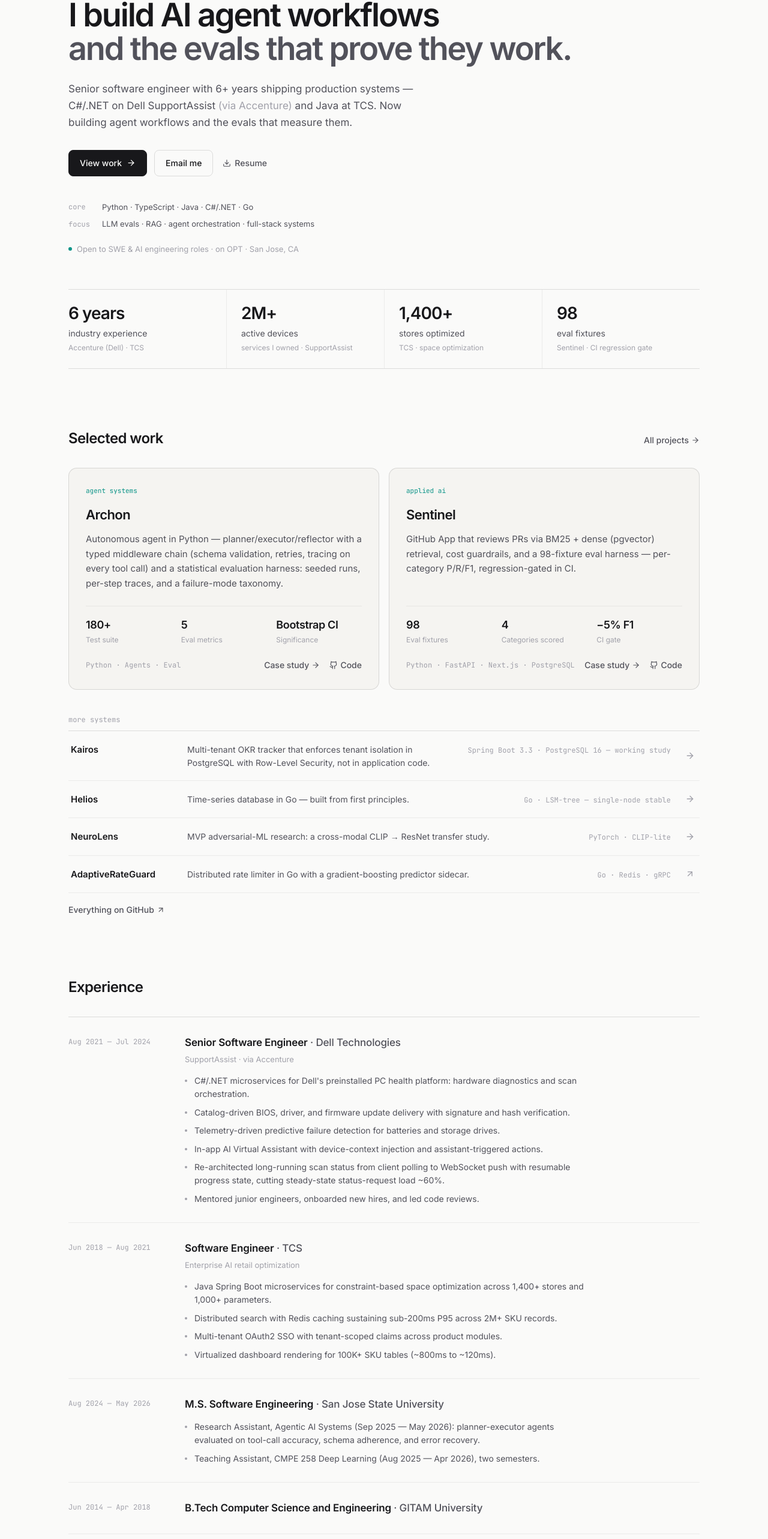
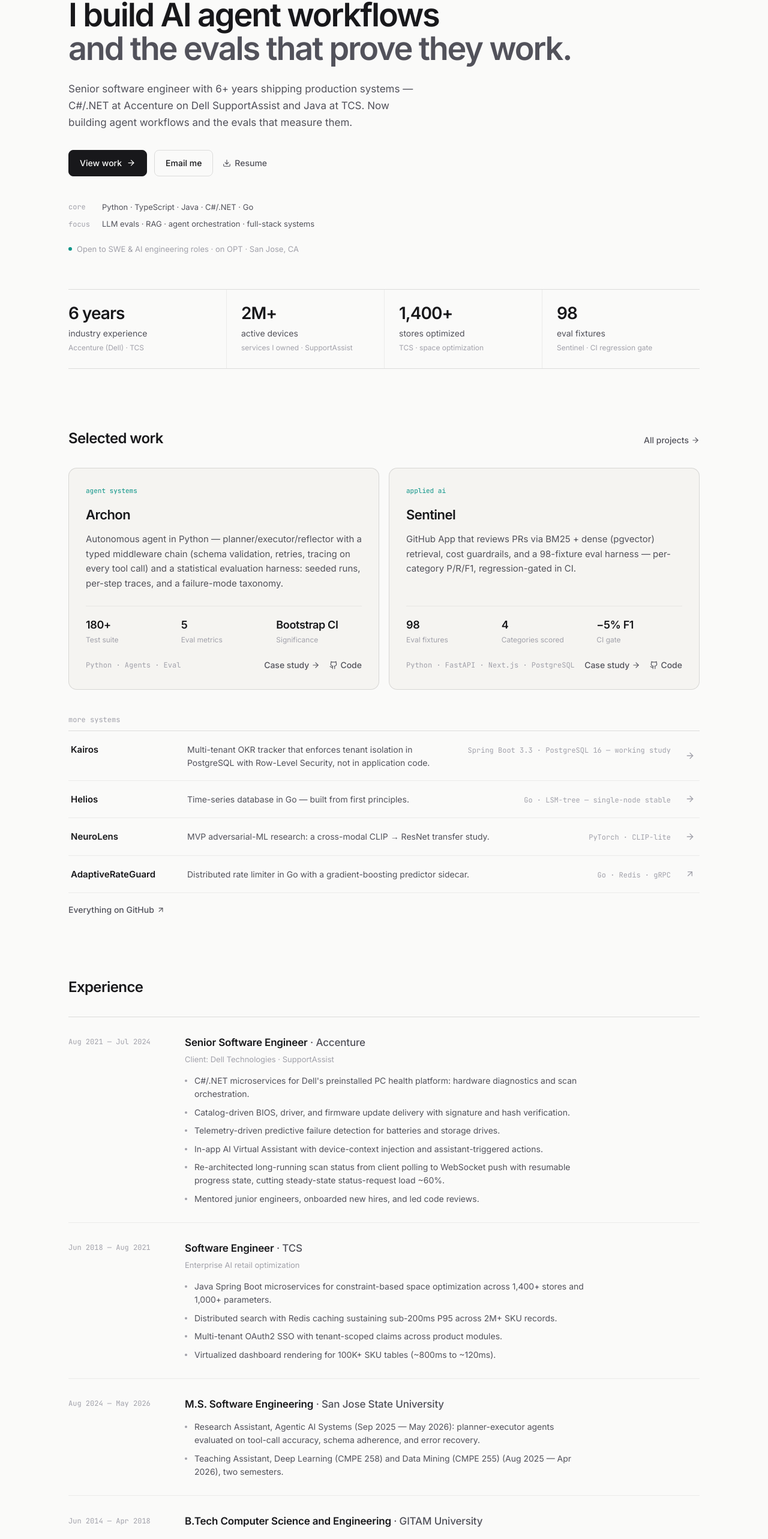
Before and after one commit to Vyshnavi-d-p-3/Portfolio, a Next.js app: page / in a window 1280 px wide. Shown: the part 218-2784 px from the top of the page at 60% size. Built offline with nearby package versions, Linux system fonts and the light colour scheme.

Commit message:
Fix work-auth wording, employer framing, TA details on homepage

```diff
--- a/components/home/ContactCTASection.tsx
+++ b/components/home/ContactCTASection.tsx
@@ -31,7 +31,7 @@ export default function ContactCTASection() {
             Hiring for SWE or AI engineering?
           </h2>
           <p style={{ fontSize: '0.9375rem', color: 'var(--text-secondary)', lineHeight: 1.65 }}>
-            On STEM OPT, based in San Jose, open to {WORK_MODE_LINE}. {PREFER_EMAIL_LINE}
+            On OPT, based in San Jose, open to {WORK_MODE_LINE}. {PREFER_EMAIL_LINE}
           </p>
         </div>
 
--- a/components/home/ExperienceSection.tsx
+++ b/components/home/ExperienceSection.tsx
@@ -1,8 +1,8 @@
 const experiences = [
   {
     period: 'Aug 2021 — Jul 2024',
-    company: 'Dell Technologies',
-    context: 'SupportAssist · via Accenture',
+    company: 'Accenture',
+    context: 'Client: Dell Technologies · SupportAssist',
     role: 'Senior Software Engineer',
     highlights: [
       "C#/.NET microservices for Dell's preinstalled PC health platform: hardware diagnostics and scan orchestration.",
@@ -34,7 +34,7 @@ const education = [
     degree: 'M.S. Software Engineering',
     highlights: [
       'Research Assistant, Agentic AI Systems (Sep 2025 — May 2026): planner-executor agents evaluated on tool-call accuracy, schema adherence, and error recovery.',
-      'Teaching Assistant, CMPE 258 Deep Learning (Aug 2025 — Apr 2026), two semesters.',
+      'Teaching Assistant, Deep Learning (CMPE 258) and Data Mining (CMPE 255) (Aug 2025 — Apr 2026), two semesters.',
     ],
   },
   {
--- a/components/home/HeroSection.tsx
+++ b/components/home/HeroSection.tsx
@@ -77,8 +77,8 @@ export default function HeroSection() {
             marginBottom: '2rem',
           }}
         >
-          Senior software engineer with 6+ years shipping production systems — C#/.NET on Dell
-          SupportAssist <span style={{ color: 'var(--text-muted)' }}>(via Accenture)</span> and
+          Senior software engineer with 6+ years shipping production systems — C#/.NET at Accenture on Dell
+          SupportAssist and
           Java at TCS. Now building agent workflows and the evals that measure them.
         </motion.p>
 
```
